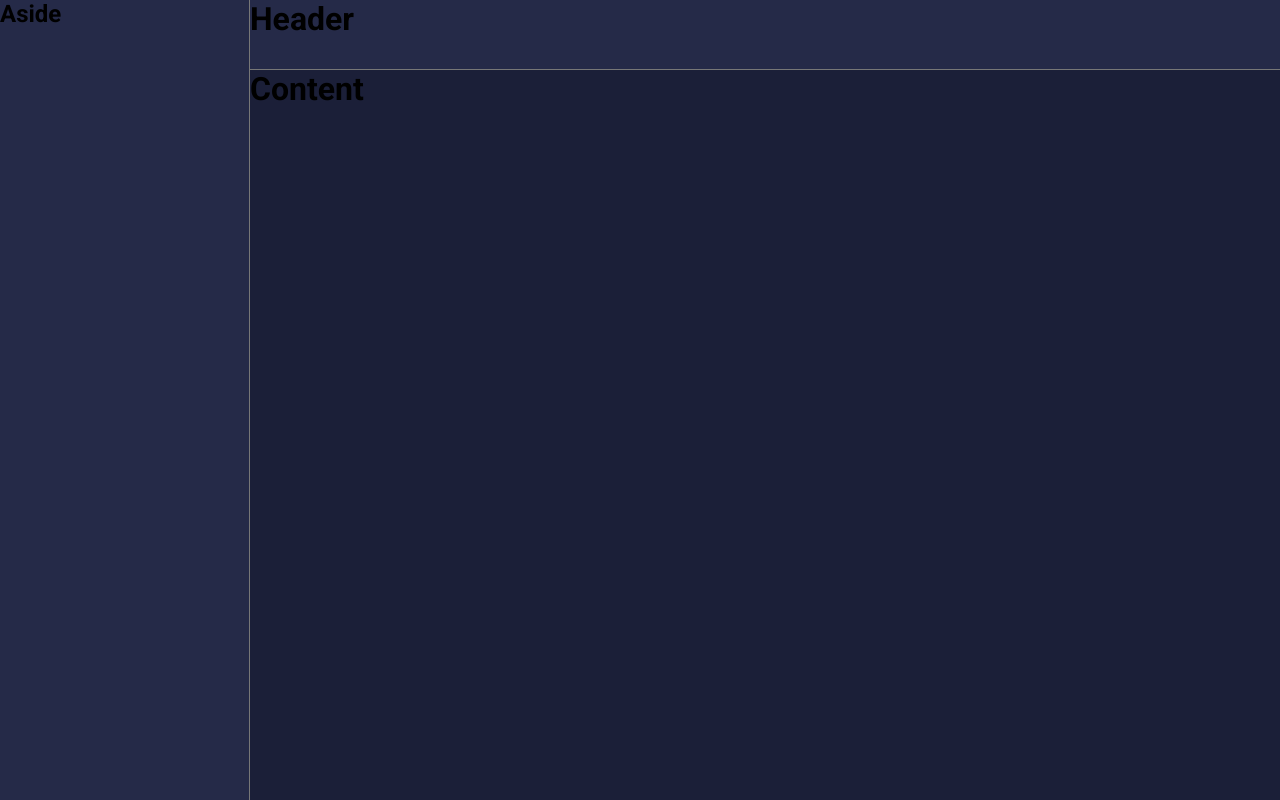
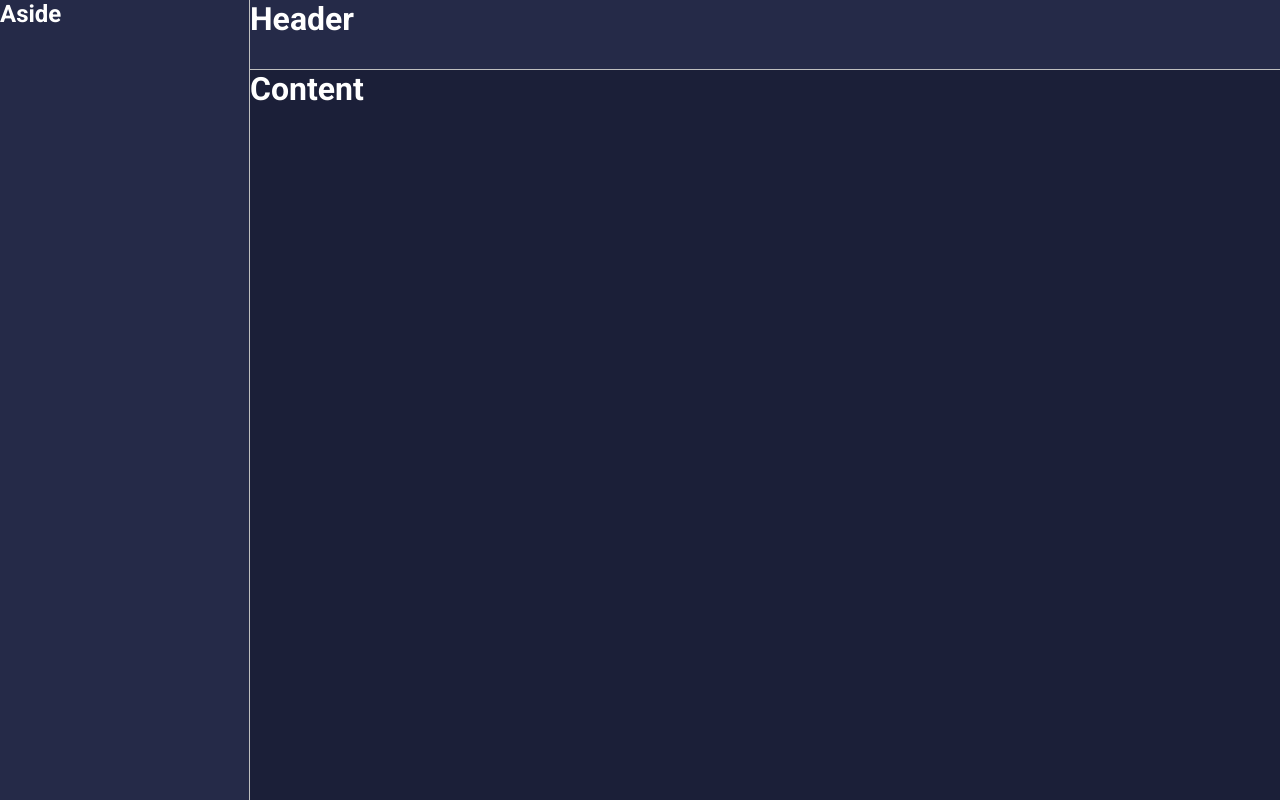
Before and after one commit to calebesg/my-wallet, a React (Create React App) app: page / in a window 1280 px wide. Built offline with nearby package versions, Linux system fonts and the light colour scheme.

Commit message:
created theme colors

```diff
--- a/src/components/Aside/styles.ts
+++ b/src/components/Aside/styles.ts
@@ -2,6 +2,7 @@ import styled from 'styled-components'
 
 export const Container = styled.aside`
   grid-area: AS;
-  background-color: #252a48;
-  border-right: 1px solid #777;
+  color: ${props => props.theme.colors.text};
+  background-color: ${props => props.theme.colors.secondary};
+  border-right: 1px solid ${props => props.theme.colors.gray};
 `
--- a/src/components/Content/styles.ts
+++ b/src/components/Content/styles.ts
@@ -2,5 +2,6 @@ import styled from 'styled-components'
 
 export const Container = styled.main`
   grid-area: CT;
-  background-color: #1b1f38;
+  color: ${props => props.theme.colors.text};
+  background-color: ${props => props.theme.colors.primary};
 `
--- a/src/components/Header/styles.ts
+++ b/src/components/Header/styles.ts
@@ -2,6 +2,7 @@ import styled from 'styled-components'
 
 export const Container = styled.header`
   grid-area: MH;
-  background-color: #252a48;
-  border-bottom: 1px solid #777;
+  color: ${props => props.theme.colors.text};
+  background-color: ${props => props.theme.colors.secondary};
+  border-bottom: 1px solid ${props => props.theme.colors.gray};
 `
--- /dev/null
+++ b/src/styles/theme/dark.ts
@@ -0,0 +1,17 @@
+export default {
+  title: 'dark',
+
+  colors: {
+    primary: '#1B1F38',
+    secondary: '#252A48',
+    tertiary: '#313862',
+
+    text: '#FFF',
+    black: '#000',
+    gray: '#BFBFBF',
+
+    success: '#4E41F0',
+    info: '#F7931B',
+    warning: '#E44C4E',
+  },
+}
```
Also changed, not shown: src/App.tsx (+6 -2 lines), src/styles/styled.d.ts (added, +21 -0 lines), src/styles/theme/light.ts (added, +17 -0 lines).
